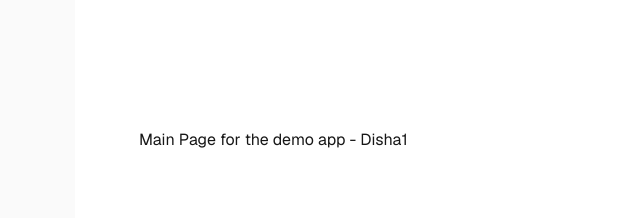
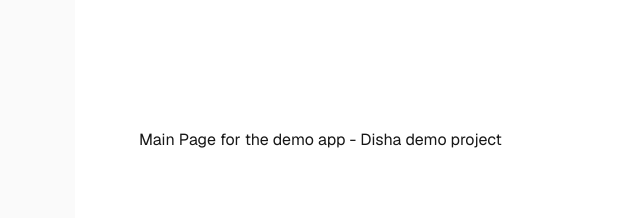
Before and after one commit to dishanakarani/demo-app, a Next.js app: page / in a window 1280 px wide. Shown: the top 218 px of the page, without its empty margins (181-821 px from the left). Built offline with nearby package versions, Linux system fonts and the light colour scheme.

Commit message:
New Commit

```diff
--- a/app/page.tsx
+++ b/app/page.tsx
@@ -5,7 +5,7 @@ export default function Home() {
     <div className="flex min-h-screen items-center justify-center bg-zinc-50 font-sans dark:bg-black">
       <main className="flex min-h-screen w-full max-w-3xl flex-col items-center justify-between py-32 px-16 bg-white dark:bg-black sm:items-start">
       <h1>
-        Main Page for the demo app - Disha1
+        Main Page for the demo app - Disha demo project
       </h1>
       </main>
     </div>
```
